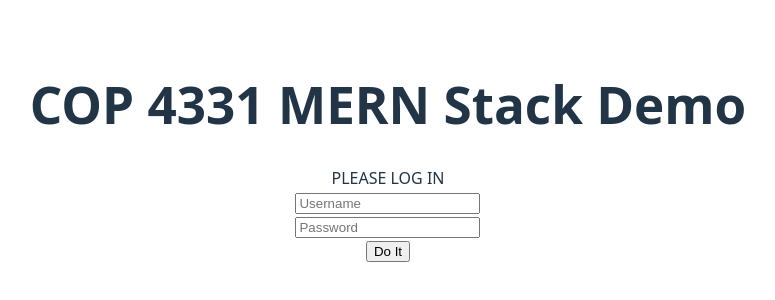
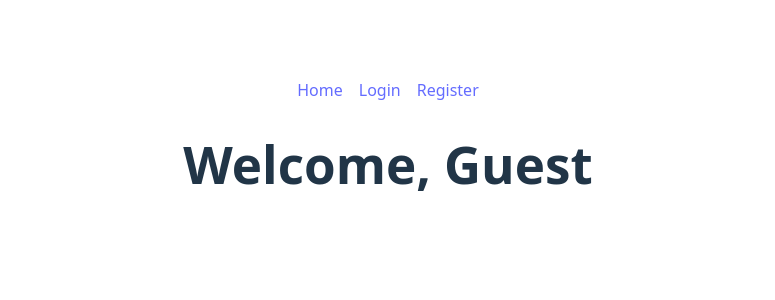
Before and after one commit to RedDogCity/cards, a React (Vite) app in the folder frontend/: page / in a window 1280 px wide. Shown: the part 248-548 px from the top of the page, without its empty margins (252-1027 px from the left). Built offline with nearby package versions, Linux system fonts and the light colour scheme.

Commit message:
Add files via upload

```diff
--- a/frontend/src/App.tsx
+++ b/frontend/src/App.tsx
@@ -1,18 +1,34 @@
-import { BrowserRouter as Router, Routes, Route, Navigate } from 'react-router-dom';
 import './App.css';
+import { BrowserRouter, Routes, Route, Navigate } from 'react-router-dom';
 import LoginPage from './pages/LoginPage';
-import CardPage from './pages/CardPage';
+import RegisterPage from './pages/RegisterPage';
+import NavigationBar from './components/NavigationBar.tsx';
+import HomePage from './pages/HomePage.tsx'
 
 function App() {
   return (
-    <Router>
+    <BrowserRouter>
+      <NavigationBar />
       <Routes>
-        <Route path="/" element={<LoginPage />} />
-        <Route path="/cards" element={<CardPage />} />
-        <Route path="*" element={<Navigate to="/" />} />
+        <Route
+          path="/"
+          element={<HomePage />}
+        />
+        <Route
+          path="/login"
+          element={<LoginPage />}
+        />
+        <Route
+          path="/register"
+          element={<RegisterPage />}
+        />
+        <Route
+          path="*"
+          element={<Navigate to="/" />}
+        />
       </Routes>
-    </Router>
+    </BrowserRouter>
   );
-}
+};
 
 export default App;
```
